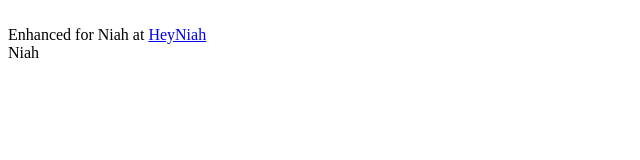
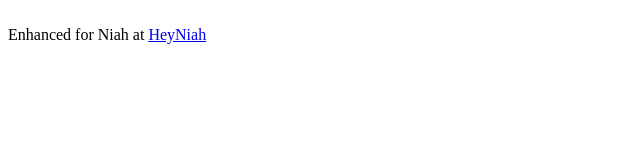
Before and after one commit to b-aragu/niahOrb, a website: page src/index.html in a window 1280 px wide. Shown: the full height of the page, 0-640 px from the left. Drawn offline with Linux system fonts and the light colour scheme.

Commit message:
remove title content

```diff
--- a/src/index.html
+++ b/src/index.html
@@ -57,7 +57,5 @@
       <br />Enhanced for Niah at
       <a href="https://heynia.com" target="_blank">HeyNiah</a>
     </div>
-
-    <div class="title">Niah</div>
   </body>
 </html>
```
